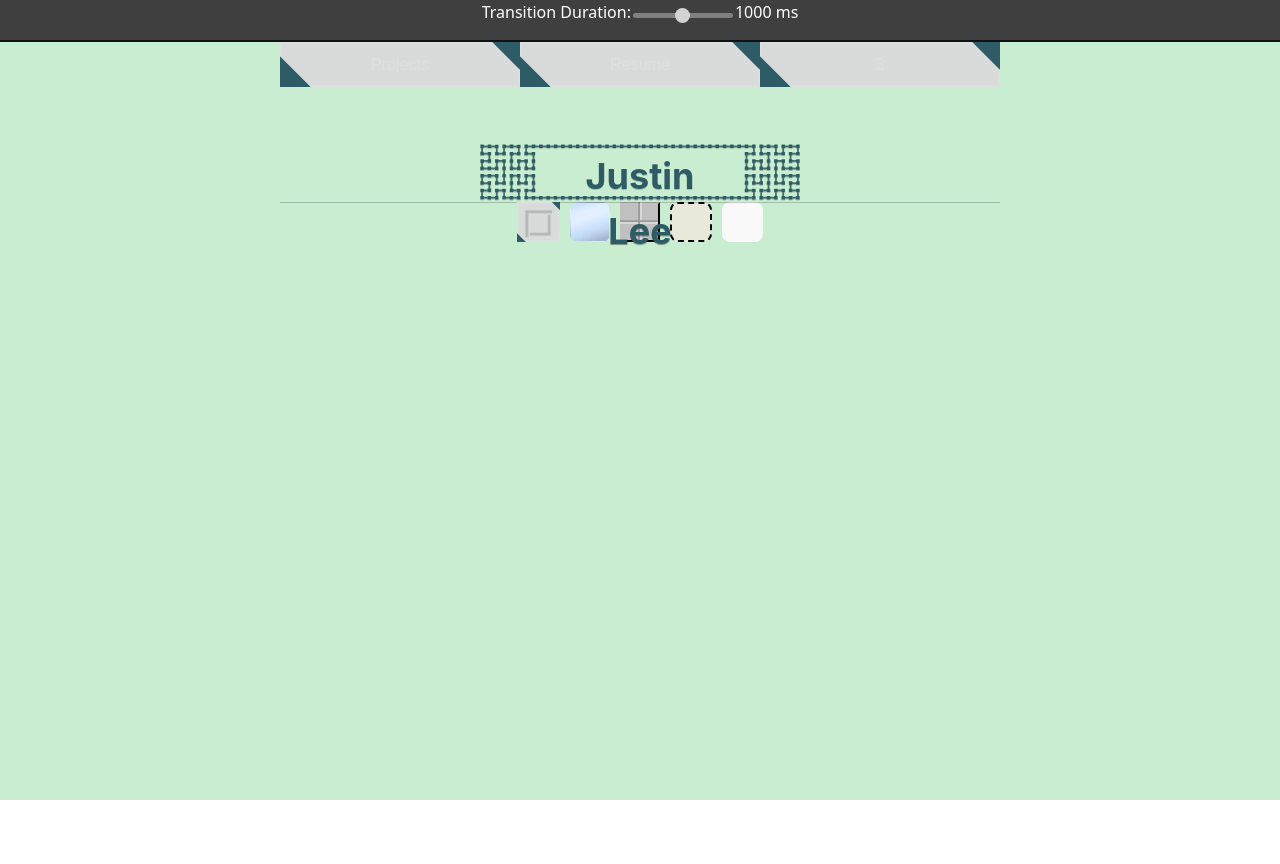
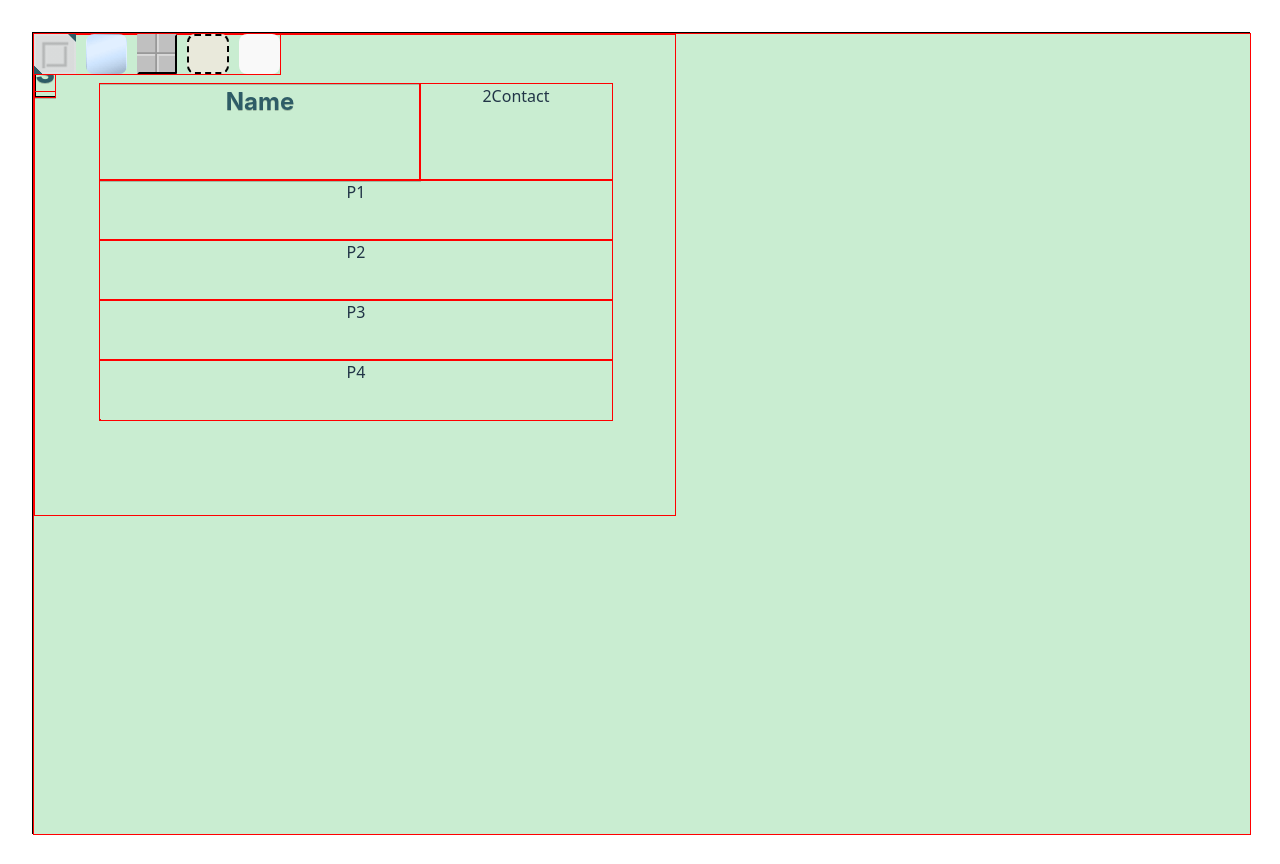
Before and after one commit to jcl23/home, a React (Vite) app: page / in a window 1280 px wide. Before the commit the page ends 800 px from the top, so only its background shows below. Built offline with nearby package versions, Linux system fonts and the light colour scheme; a web font is replaced by a local one.

Commit message:
Brought over the styles and mechanisms from layout-slide.

```diff
--- a/eslint.config.js
+++ b/eslint.config.js
@@ -27,7 +27,7 @@ export default tseslint.config(
         'warn',
         { allowConstantExport: true },
       ],
-      "check-missing-classes/no-missing-styles": "error"
+      "check-missing-classes/no-missing-styles": "off"
 
     },
   },
--- a/src/styles/Style.module.css
+++ b/src/App.module.css
@@ -1,7 +1,10 @@
 :root {
     --debug-height: 40px;
+      margin: 0 auto;
+    padding: 2rem;
+    text-align: center;
 }
-.debug {
+/* .debug {
     height :var(--debug-height);
     background: #3f3f3f;
     border-bottom: 2px solid #111;
@@ -37,22 +40,43 @@
         background: lightgrey;
         border-radius: 50%;
         cursor: pointer;
-    }
+    } */
 
 .outer {
     width: 100%;
     height: 100%;
     margin: 0 auto;
     position: relative;
-
+      border: 1px solid black;
+    position: relative;
+    transition: all 0.3s ease-in-out;
 }
 
-.main {
+.outer >  div {
+    overflow: hidden;
+    position: absolute;
+    transition: all 0.25s ease-in-out;
+    border: 1px solid red;
+}
+
+
+.layoutBorder {
     max-width: 720px;
     width: 100%;
     height: calc(100% - var(--debug-height) - 2px);
     margin: 0 auto;
+    border: 1px solid black;
+    position: relative;
+    transition: all 0.3s ease-in-out;
 }
+
+.layoutBorder > div {
+    overflow: hidden;
+    position: absolute;
+    transition: all 0.25s ease-in-out;
+    border: 1px solid red;
+}
+
 
 .header {
     width: 100%;
--- a/src/App.tsx
+++ b/src/App.tsx
@@ -1,39 +1,56 @@
-import { useEffect, useMemo, useRef, useState } from 'react'
+import { useEffect, useMemo, useRef, useState } from 'react';
 
-import './App.css'
+import './App.css';
+import { paths, points } from "./data/stateTransitionPaths.ts";
+import ambientStyle from "./App.module.css";
+import layouts from "./styles/Layouts.module.css";
 import styles from './styles/styles.ts';
-import mainStyle from './styles/Style.module.css'
 import { anim } from './styles/animation'
 import { TRANSITION_DURATION } from './styles/animCfg'
 import { ThemeSelector } from './ThemeSelector/ThemeSelector'
 import { TextTransition } from './comps/TextTransition/TextTransition.tsx';
-import { generateHilbertBorder, generateHilbertCurve, generateHilbertEdge, pointsToSvgPolyline } from './comps/Border/peano.ts';
-import { projects } from './data/projects.tsx';
 import { Border } from './comps/Border/Border.tsx';
+import { usePathTransition } from './usePathTransition.ts';
 
 const themes = styles;
 
 
-function App() {
+const App = function () {
+
+  const refs = {
+    outer: useRef(null),
+    name: useRef(null),
+    contact: useRef(null),
+    contact2: useRef(null),
+    p1: useRef(null),
+    p2: useRef(null),
+    p3: useRef(null),
+    p4: useRef(null),
+  };
+  // THEME STUFF
+  const start = points[0];
+  const [duration, setDuration] = useState(TRANSITION_DURATION);
+  const [[lastLayoutIndex, currentLayoutIndex], setLayoutIndices] = useState([start, start]);
+  const setTarget = (index: number) => {
+    setLayoutIndices((prev) => {
+      if (prev[1] === index) return prev; // No change
+      return [prev[1], index];
+    });
+  }
+
+  const smoothLayoutIndex = usePathTransition(
+    points,
+    paths,
+    lastLayoutIndex,
+    currentLayoutIndex,
+    600, // Duration in milliseconds
+  );
+
+  const themeIndex = points.indexOf(currentLayoutIndex)
+
+  const style = themes[points.indexOf(currentLayoutIndex)];
 
 
-  // THEME STUFF
-  const [themeIndex, unsafeSetThemeIndex] = useState(0);
-  const setThemeIndex = (index: number) => {
-    if (!Number.isInteger(index)) {
-      console.error("Theme index is not an integer");
-      return;
-    }
-    unsafeSetThemeIndex(index);
-  }
-
-  const [duration, setDuration] = useState(TRANSITION_DURATION);
-
-  const style = themes[themeIndex];
-  const n =  4;
-  // const points = generateHilbertBorder(100);
-  // console.log({points})
-  // const svgPoints = pointsToSvgPolyline(points);
 
   const width = [
     248.5, 248.5, 248.5, 248.5, 248.5//250, 300, 400
@@ -46,16 +63,24 @@ function App() {
   }
 
   const [selectedPassageIndex, setSelectedPassageIndex] = useState(-1);
+  // const rulesFor = (className: string) => `${styles[themeIndex][className]} ${layouts[className + "_" + smoothLayoutIndex]}`;
+  const classesFor = (className: string) => `
+    ${ambientStyle[className]}
+    ${styles[themeIndex][className]}
+    ${layouts[className + "_" + smoothLayoutIndex]}`;
+
+
 
   return (
     <div
-      className={`${mainStyle.outer} ${style.outer}`}
+      className={`${ambientStyle.outer} ${style.outer}`}
       onClick={(e) => {
         setSelectedPassageIndex(-1);
       }}
     >
       <div
-      className={mainStyle.debug}>
+      className={ambientStyle.debug}>
+        <h2>ThemeIndex: {themeIndex}, LayoutIndex: {currentLayoutIndex}</h2>
         <label htmlFor="durationSlider">Transition Duration:</label>
         <input
           id="durationSlider" type="range" min="0" max="4" step="1"
@@ -67,8 +92,8 @@ function App() {
         />
         <span>{duration} ms</span>
       </div>
-      <div className={`${mainStyle.main} ${style.main}`}>
-        <div className={`${mainStyle.header} ${style.header}`}>
+      <div className={classesFor("outer")}>
+        {/* <div className={`${mainStyle.header} ${style.header}`}>
           <div> <button className={`${mainStyle.button} ${style.button}`}>
               Projects
           </button> </div>
@@ -82,112 +107,28 @@ function App() {
               3
             </button>
           </div>
+        </div> */}
+        {/* Name Section */}
+        <div className={[style.name, ambientStyle.name].join(' ')}>
+          <Border iter={3} blockHeight={60} width={width} themeIndex={themeIndex} passThrough={false}>
+            <TextTransition text="Justin&nbsp;Lee" themeIndex={themeIndex} duration={duration} />
+          </Border>
         </div>
-        <div className={[style.name, mainStyle.name].join(' ')}>
 
-          <Border iter={3} blockHeight={60} width={width} themeIndex={themeIndex}  passThrough={false}>
-              <TextTransition text="Justin&nbsp;Lee" themeIndex={themeIndex} duration={duration}  />
-          </Border>
+        <div ref={refs.outer} className={classesFor("layoutBorder")}>
+          <div ref={refs.name} className={classesFor("name")}>Name</div>
+          <div ref={refs.contact} className={classesFor("contact")}>Contact</div>
+          <div ref={refs.contact2} className={classesFor("contact2")}>2Contact</div>
+          <div ref={refs.p1} className={classesFor("p1")}>P1</div>
+          <div ref={refs.p2} className={classesFor("p2")}>P2</div>
+          <div ref={refs.p3} className={classesFor("p3")}>P3</div>
+          <div ref={refs.p4} className={classesFor("p4")}>P4</div>
+        </div>
 
         </div>
-        {/* <svg className={style.svg} width={10 + n * 100} height={110} viewBox={`-5 -5  ${10 + n * 100} 110`}>
-          <polyline points={svgPoints} />
-          <polyline points={svgPoints} />
-        </svg> */}
-      <div className={[style.body, mainStyle.body].join(' ')}>
-          {/* <button ref={toggleThemeButtonRef} onClick={(e) => {
+        <ThemeSelector points={points} currentIndex={themeIndex} setIndex={setTarget} />
+      </div>
 
-          }}>Current theme: {themeIndex}</button> */}
-          <ThemeSelector currentIndex={themeIndex} setIndex={setThemeIndex} />
-          <div className={`${style.nameOuter} ${mainStyle.nameOuter}`}>
-          </div>
-          {/* Do mainStyle and style, for div class "card" and its two children divs, classes "card_header" and "card_body" */}
-          {/* Card 1 */}
-          <div className={style.card_list} >
-            {projects.map((project, i) => (
-              <div
-                key={i}
-                className={`${mainStyle.card} ${style.card} ${selectedPassageIndex === i + 1 ? style.selected : ''}`}
-                onClick={(e) => {
-                  setSelectedPassageIndex(i + 1);
-                  e.preventDefault();
-                  e.stopPropagation();
-                }}
-              >
-                <h1
-                  className={`${mainStyle.card_banner} ${style.card_banner}`}
-                >
-
-                  <Border blockHeight={26} width={720 - 60} themeIndex={themeIndex} iter={2} passThrough={false} stackHeight={4}>
-                     <p className={`${""} ${style.name_peano}`} style={{marginTop:"-6px"}}>  {project.name}</p>
-                  </Border>
-
-                </h1>
-                <div className={`${mainStyle.card_header} ${style.card_header}`}>
-
-                </div>
-                <div className={`${mainStyle.card_body} ${style.card_body}`}>
-                {project.body}
-                  <a href={project.link}>See Demo</a>
-                </div>
-              </div>
-            ))}
-
-          </div>
-        </div>
-      </div>
-    </div>
   )
 }
-{/* <div
-className={`${mainStyle.card} ${style.card} ${selectedPassageIndex === 0 ? style.selected : ''}`}  */}
-//>
-{/* This next thing should have class name banner */}
-{/* <h1
-  className={`${mainStyle.card_banner} ${style.card_banner}`}
-  onClick={(e) => {
-    setSelectedPassageIndex(0);
-    e.preventDefault();
-    e.stopPropagation();
-  }}
->
-    Homology Calculator
-  </h1>
-<div className={`${mainStyle.card_header} ${style.card_header}`}>
-    Construct spaces and calculate their homology in seconds.
-</div>
-<div className={`${mainStyle.card_body} ${style.card_body}`}>
-This interactive CW‑complex calculator is an educational tool designed to teach the fundamentals of topology—especially homology—by letting you build spaces and compute their homological features. With a solid grasp of homology, you'll be better equipped to understand advanced topics such as <a href="https://math.stackexchange.com/questions/73690/real-life-applications-of-topology">topological data analysis</a>, sensor network coverage, and robotic <a href="https://en.wikipedia.org/wiki/Configuration_space">configuration spaces</a>. These core concepts are also essential for exploring the classification of <a href="https://en.wikipedia.org/wiki/Topological_insulator">quantum materials</a>, analyzing <a href="https://en.wikipedia.org/wiki/Connectome">brain connectivity</a>, and enhancing modern AI through <a href="https://en.wikipedia.org/wiki/Topological_deep_learning">topological deep learning</a>. Master homology with our tool and build the mathematical foundation that underpins these cutting‑edge applications.
-<a href="https://jcl23.github.io/homology/">See Demo</a>
-</div>
-</div> */}
-// {/* Card 1 */}
-
-// <div
-// className={`${mainStyle.card} ${style.card} ${selectedPassageIndex === 1 ? style.selected : ''}`}
-// onClick={(e) => {
-//   setSelectedPassageIndex(1);
-// }}
-// >
-// <div className={`${mainStyle.card_header} ${style.card_header}`}>
-//   123
-// </div>
-// <div className={`${mainStyle.card_body} ${style.card_body}`}>
-//   Description 1
-// </div>
-// </div>
-// {/* Card 1 */}
-// <div
-// className={`${mainStyle.card} ${style.card} ${selectedPassageIndex === 2 ? style.selected : ''}`}
-// onClick={(e) => {
-//   setSelectedPassageIndex(2);
-// }}
-// >
-// <div className={`${mainStyle.card_header} ${style.card_header}`}>
-//   123
-// </div>
-// <div className={`${mainStyle.card_body} ${style.card_body}`}>
-//   Description 1
-// </div>
-// </div>
-export default App
+export default App;
--- a/src/comps/Border/Border.tsx
+++ b/src/comps/Border/Border.tsx
@@ -1,6 +1,6 @@
 import { generateHilbertBorder, generateSnakeBorder, Point, pointsToCompleteSvgPath, pointsToSvgPolyline } from "./peano";
 import hilbertStyles from "./Border.module.css";
-import mainStyle from '../../styles/Style.module.css'
+import ambientStyle from "./../../App.module.css"
 import { useEffect, useRef } from "react";
 import styles from "../../styles/styles";
 
@@ -35,7 +35,7 @@ export const Border = ({ blockHeight, width, themeIndex, children, iter = 3, pas
     themeIndex  ??= 0;
     if (passThrough) {
         return (
-            <div className={`${mainStyle.outer} ${styleModule.outer}`} style={{
+            <div className={`${ambientStyle.outer} ${styleModule.outer}`} style={{
                 width: "100%",
                 height: blockHeight + PADDING * 2,
                 margin: "0 auto",
@@ -258,7 +258,7 @@ export const Border = ({ blockHeight, width, themeIndex, children, iter = 3, pas
 
 
     return (
-    <div ref={refOuter} className={`${mainStyle.outer} ${styleModule.outer}`} style={{
+    <div ref={refOuter} className={`${ambientStyle.outer} ${styleModule.outer}`} style={{
         width: "100%",
         height: totalHeight,
         margin: "0 auto",
@@ -271,7 +271,7 @@ export const Border = ({ blockHeight, width, themeIndex, children, iter = 3, pas
             // onMouseEnter={doHoverScale ? svgMouseOverHandler : undefined}
             // onMouseLeave={doHoverScale ? svgMouseOutHandler : undefined}
             onMouseOut={svgMouseOutHandler}
-            ref={refSvg} className={`${mainStyle.svg} ${styleModule.svg}`} width={`${CANV_WIDTH}px`} height={totalHeight} viewBox={`-${PADDING} -${PADDING} ${720 + PADDING * 2} ${totalHeight + PADDING * 2}`}>
+            ref={refSvg} className={`${ambientStyle.svg} ${styleModule.svg}`} width={`${CANV_WIDTH}px`} height={totalHeight} viewBox={`-${PADDING} -${PADDING} ${720 + PADDING * 2} ${totalHeight + PADDING * 2}`}>
 
             <path
                 className={[hilbertStyles.polyline2, styleModule.polyline2].join(" ")}
@@ -326,7 +326,7 @@ export const Border = ({ blockHeight, width, themeIndex, children, iter = 3, pas
         </svg>
         <div
             ref={refInnerBox}
-            className={`${mainStyle.inner} ${styleModule.inner}`}
+            className={`${ambientStyle.inner} ${styleModule.inner}`}
             style={{
                 width: totalWidth - gapSize * 2 - PADDING * 4 - blockHeight * 2,
                 height: blockHeight - gapSize - PADDING * 2,
--- /dev/null
+++ b/src/data/stateTransitionPaths.ts
@@ -0,0 +1,2 @@
+export const paths = [[[1],[1,0,2,3],[1,8,5],[1,9,6]],[[3,2,0,1],[3],[3,2,4,5],[3,6]],[[5,8,1],[5,4,2,3],[5],[5,7,6]],[[6,9,1],[6,3],[6,7,5],[6]]];
+export const points = [1,3,5,6];
--- /dev/null
+++ b/src/styles/Layouts.module.css
@@ -0,0 +1,373 @@
+.contact_0, .contact_2, .contact_3 {
+    height: 50%;
+    left: 10%;
+    top: 30%;
+    width: 30%;
+}
+
+.contact_1 {
+    height: 0%;
+    left: 10%;
+    top: 80%;
+    width: 0%;
+}
+
+.contact_4 {
+    height: 10%;
+    left: 10%;
+    top: 80%;
+    width: 30%;
+}
+
+.contact_5 {
+    height: 10%;
+    left: 10%;
+    top: 80%;
+    width: 80%;
+}
+
+.contact_8 {
+    height: 0%;
+    left: 10%;
+    top: 90%;
+    width: 80%;
+}
+
+.contact_6, .contact_9 {
+    height: 50%;
+    left: 10%;
+    opacity: 0;
+    top: 30%;
+    width: 0%;
+}
+
+.contact_7 {
+    height: 0%;
+    left: 10%;
+    opacity: 0;
+    top: 80%;
+    width: 80%;
+}
+
+.contact2_1 {
+    height: 20%;
+    left: 60%;
+    top: 10%;
+    width: 30%;
+}
+
+.contact2_0 {
+    height: 20%;
+    left: 90%;
+    opacity: 0;
+    top: 10%;
+    width: 0%;
+}
+
+.name_0, .name_2, .name_3, .name_4, .name_5, .name_8 {
+    height: 20%;
+    left: 10%;
+    top: 10%;
+    width: 80%;
+}
+
+.name_1 {
+    height: 20%;
+    left: 10%;
+    top: 10%;
+    width: 50%;
+}
+
+.name_6, .name_7, .name_9 {
+    height: 20%;
+    left: 30%;
+    top: 10%;
+    width: 40%;
+}
+
+.layoutBorder_0, .layoutBorder_1, .layoutBorder_2, .layoutBorder_3, .layoutBorder_4, .layoutBorder_5, .layoutBorder_6, .layoutBorder_7, .layoutBorder_8, .layoutBorder_9 {
+    border: 1px solid black;
+    height: 480px;
+    position: relative;
+    width: 640px;
+}
+
+.p1_0 {
+    height: 12.5%;
+    left: 40%;
+    top: 30%;
+    width: 50%;
+}
+
+.p1_1 {
+    height: 12.5%;
+    left: 10%;
+    top: 30%;
+    width: 80%;
+}
+
+.p1_2 {
+    height: 12.5%;
+    left: 40%;
+    top: 30%;
+    width: 25%;
+}
+
+.p1_3 {
+    height: 25%;
+    left: 40%;
+    top: 30%;
+    width: 25%;
+}
+
+.p1_4 {
+    height: 12.5%;
+    left: 40%;
+    top: 30%;
+    width: 12.5%;
+}
+
+.p1_5 {
+    height: 50%;
+    left: 10%;
+    top: 30%;
+    width: 20%;
+}
+
+.p1_6 {
+    height: 25%;
+    left: 10%;
+    top: 30%;
+    width: 35%;
+}
+
+.p1_7 {
+    height: 25%;
+    left: 10%;
+    top: 30%;
+    width: 20%;
+}
+
+.p1_8 {
+    height: 12.5%;
+    left: 10%;
+    top: 30%;
+    width: 20%;
+}
+
+.p1_9 {
+    height: 12.5%;
+    left: 10%;
+    top: 30%;
+    width: 35%;
+}
+
+.p2_0 {
+    height: 12.5%;
+    left: 40%;
+    top: 42.5%;
+    width: 50%;
+}
+
+.p2_1 {
+    height: 12.5%;
+    left: 10%;
+    top: 42.5%;
+    width: 80%;
+}
+
+.p2_2 {
+    height: 12.5%;
+    left: 65%;
+    top: 42.5%;
+    width: 25%;
+}
+
+.p2_3 {
+    height: 25%;
+    left: 65%;
+    top: 30%;
+    width: 25%;
+}
+
+.p2_4 {
+    height: 12.5%;
+    left: 52.5%;
+    top: 42.5%;
+    width: 12.5%;
+}
+
+.p2_5 {
+    height: 50%;
+    left: 30%;
+    top: 30%;
+    width: 20%;
+}
+
+.p2_6 {
+    height: 25%;
+    left: 55%;
+    top: 30%;
+    width: 35%;
+}
+
+.p2_7 {
+    height: 25%;
+    left: 30%;
+    top: 30%;
+    width: 20%;
+}
+
+.p2_8 {
+    height: 12.5%;
+    left: 30%;
+    top: 42.5%;
+    width: 20%;
+}
+
+.p2_9 {
+    height: 12.5%;
+    left: 55%;
+    top: 42.5%;
+    width: 35%;
+}
+
+.p3_0 {
+    height: 12.5%;
+    left: 40%;
+    top: 55%;
+    width: 50%;
+}
+
+.p3_1 {
+    height: 12.5%;
+    left: 10%;
+    top: 55%;
+    width: 80%;
+}
+
+.p3_2 {
+    height: 12.5%;
+    left: 40%;
+    top: 55%;
+    width: 25%;
+}
+
+.p3_3 {
+    height: 25%;
+    left: 40%;
+    top: 55%;
+    width: 25%;
+}
+
+.p3_4 {
+    height: 12.5%;
+    left: 65%;
+    top: 55%;
+    width: 12.5%;
+}
+
+.p3_5 {
+    height: 50%;
+    left: 50%;
+    top: 30%;
+    width: 20%;
+}
+
+.p3_6 {
+    height: 25%;
+    left: 10%;
+    top: 55%;
+    width: 35%;
+}
+
+.p3_7 {
+    height: 25%;
+    left: 50%;
+    top: 55%;
+    width: 20%;
+}
+
+.p3_8 {
+    height: 12.5%;
+    left: 50%;
+    top: 55%;
+    width: 20%;
+}
+
+.p3_9 {
+    height: 12.5%;
+    left: 10%;
+    top: 55%;
+    width: 35%;
+}
+
+.p4_0 {
+    height: 12.5%;
+    left: 40%;
+    top: 67.5%;
+    width: 50%;
+}
+
+.p4_1 {
+    height: 12.5%;
+    left: 10%;
+    top: 67.5%;
+    width: 80%;
+}
+
+.p4_2 {
+    height: 12.5%;
+    left: 65%;
+    top: 67.5%;
+    width: 25%;
+}
+
+.p4_3 {
+    height: 25%;
+    left: 65%;
+    top: 55%;
+    width: 25%;
+}
+
+.p4_4 {
+    height: 12.5%;
+    left: 77.5%;
+    top: 67.5%;
+    width: 12.5%;
+}
+
+.p4_5 {
+    height: 50%;
+    left: 70%;
+    top: 30%;
+    width: 20%;
+}
+
+.p4_6 {
+    height: 25%;
+    left: 55%;
+    top: 55%;
+    width: 35%;
+}
+
+.p4_7 {
+    height: 25%;
+    left: 70%;
+    top: 55%;
+    width: 20%;
+}
+
+.p4_8 {
+    height: 12.5%;
+    left: 70%;
+    top: 67.5%;
+    width: 20%;
+}
+
+.p4_9 {
+    height: 12.5%;
+    left: 55%;
+    top: 67.5%;
+    width: 35%;
+}
--- /dev/null
+++ b/src/usePathTransition.ts
@@ -0,0 +1,30 @@
+import { useEffect, useState } from "react";
+// import type { Graph } from "./graphs";
+
+export const usePathTransition = function(
+  // graph: Graph,
+  points: number[],
+  paths: number[][][],
+  currentIndex: number,
+  targetIndex: number,
+  duration: number
+) {
+  const [activeData, setActiveData] = useState(currentIndex);
+
+  useEffect(() => {
+    const pCurrent = points.indexOf(currentIndex);
+    const pTarget = points.indexOf(targetIndex);
+    const path = paths[pCurrent][pTarget];
+    if (!path || path.length <= 1) return;
+
+    const interval = duration / (path.length - 1);
+
+    path.slice(1).forEach((node, i) => {
+      setTimeout(() => {
+        setActiveData(node);
+      }, interval * (i));
+    });
+  }, [targetIndex, currentIndex, duration, paths]);
+
+  return activeData;
+}
```
Also changed, not shown: src/ThemeSelector/ThemeSelector.tsx (+4 -4 lines).
